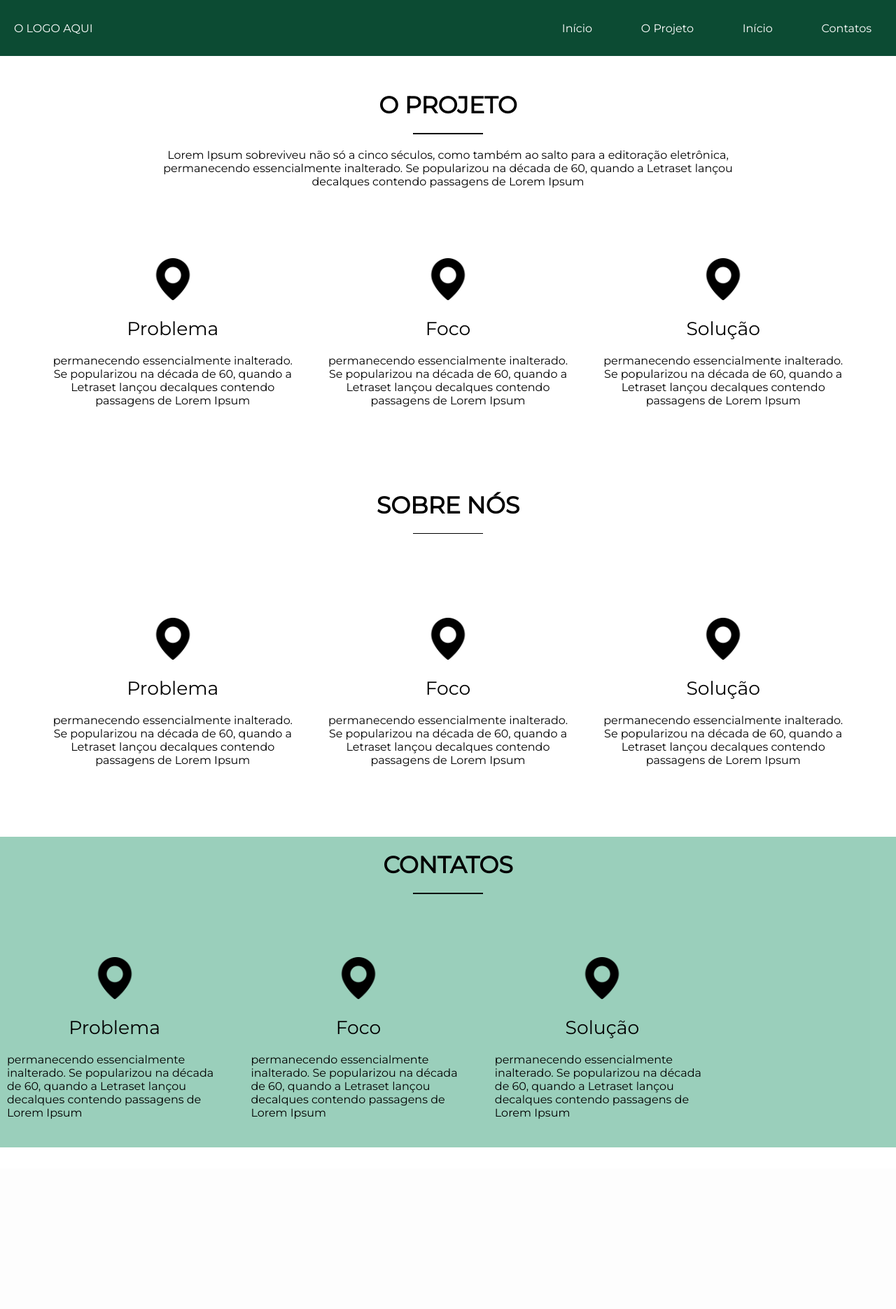
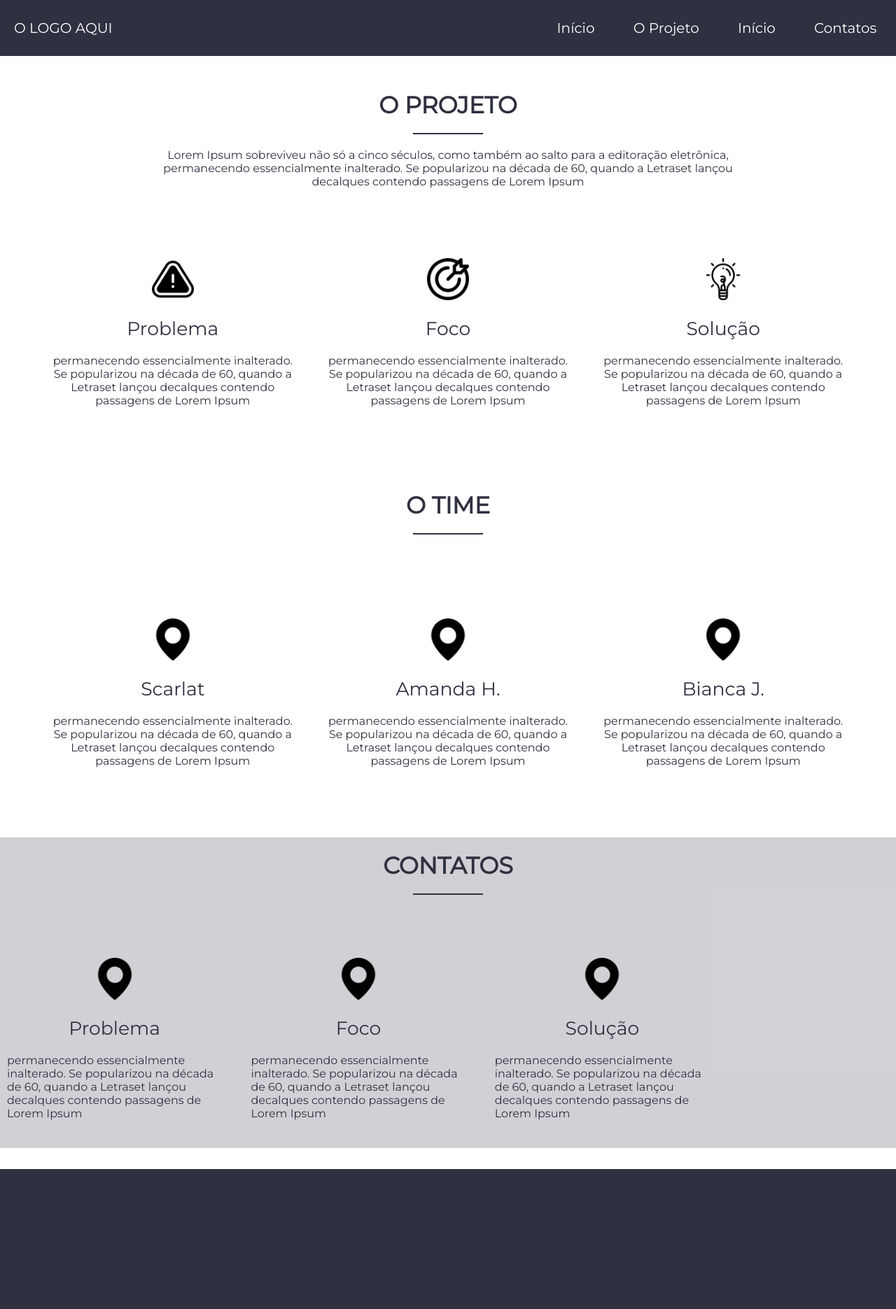
Before and after one commit to AmandaHenrique/demoday-django, a Django app: page / in a window 1280 px wide. Shown: the whole page at 70% size. Before the commit the page ends 1640 px from the top, so only its background shows below. Run offline with Django 3.2, Linux system fonts and the light colour scheme.

Commit message:
Adicao footer e mudanca de cores

```diff
--- a/app/static/style.css
+++ b/app/static/style.css
@@ -6,6 +6,7 @@
 
 body{
     margin: 0;
+    color: #2f3040;
 }
 div.container{
     display: flex;
@@ -16,12 +17,11 @@ div.container{
 a{
     text-decoration: none;
     color: white;
-    font-size: 12pt;
-    font-family: 'Montserrat', sans-serif;
+    font-size: 15pt;
 }
 
 a:hover{
-    color: #44B78B;
+    color: rgb(241, 140, 24);
 }
 
 ul{
@@ -33,7 +33,7 @@ ul{
 nav{
     display: flex;
     justify-content: space-between;
-    background-color: #0C4B33;
+    background-color: #2f3040;
     height: 80px;
     align-items: center;
 
@@ -89,9 +89,6 @@ span {
 
 
 
-
-
-
 /*SECTION DE PROJETO*/
 section{
     width: 90%;
@@ -136,7 +133,7 @@ section div{
 /*SECTION DE CONTATOS*/
 
 #contatos{
-    background-color: rgb(154, 207, 187);
+    background-color: #2f304038;
     width: 100%;
 
 }
@@ -147,11 +144,31 @@ section div{
 
 
 
+/*footer*/
+
+footer{
+    width: 100%;
+    height: 200px;
+    background-color: #2f3040;
+}
 
 
 
 
 
+
+
+
+
+
+
+
+
+
+
+
+
+/*NAO MEXER, CRIAR EM CIMA*/
 
 h4{
     font-weight: 100;
@@ -169,8 +186,8 @@ h3{
 hr{
     margin-bottom: 20px;
     width: 100px;
-    height: 1.5px;
-    background-color: black;
+    height: 2px;
+    background-color: #2f3040;
     border: none;
 
 }
--- a/app/templates/index.html
+++ b/app/templates/index.html
@@ -46,21 +46,20 @@
         <div class="conteudo">
 
             <div>
-                <i><img src="{% static 'placeholder.png'%}" alt=""></i>
+                <i><img src="{% static 'problem.png'%}" alt=""></i>
                 <h4>Problema</h4>
                 <p> permanecendo essencialmente inalterado. Se popularizou na década de 60, quando a Letraset lançou decalques contendo passagens de Lorem Ipsum</p>
-
             </div>
 
             <div>
-                <i><img src="{% static 'placeholder.png'%}" alt=""></i>
+                <i><img src="{% static 'target.png'%}" alt=""></i>
                 <h4>Foco</h4>
                 <p> permanecendo essencialmente inalterado. Se popularizou na década de 60, quando a Letraset lançou decalques contendo passagens de Lorem Ipsum</p>
 
             </div>
 
             <div>
-                <i><img src="{% static 'placeholder.png'%}" alt=""></i>
+                <i><img src="{% static 'lamp.png'%}" alt=""></i>
                 <h4>Solução</h4>
                 <p> permanecendo essencialmente inalterado. Se popularizou na década de 60, quando a Letraset lançou decalques contendo passagens de Lorem Ipsum</p>
 
@@ -75,7 +74,7 @@
 
 <section id="sobre-nos">
         <div>
-            <h3>sobre nós</h3>
+            <h3>o time</h3>
             <hr>
         </div>
     </section>
@@ -86,21 +85,21 @@
 
             <div>
                 <i><img src="{% static 'placeholder.png'%}" alt=""></i>
-                <h4>Problema</h4>
+                <h4>Scarlat</h4>
                 <p> permanecendo essencialmente inalterado. Se popularizou na década de 60, quando a Letraset lançou decalques contendo passagens de Lorem Ipsum</p>
 
             </div>
 
             <div>
                 <i><img src="{% static 'placeholder.png'%}" alt=""></i>
-                <h4>Foco</h4>
+                <h4>Amanda H.</h4>
                 <p> permanecendo essencialmente inalterado. Se popularizou na década de 60, quando a Letraset lançou decalques contendo passagens de Lorem Ipsum</p>
 
             </div>
 
             <div>
                 <i><img src="{% static 'placeholder.png'%}" alt=""></i>
-                <h4>Solução</h4>
+                <h4>Bianca J.</h4>
                 <p> permanecendo essencialmente inalterado. Se popularizou na década de 60, quando a Letraset lançou decalques contendo passagens de Lorem Ipsum</p>
 
             </div>
@@ -142,6 +141,15 @@
         </div>
 </section>
 
+<footer>
+    <div>
+
+    </div>
+
+    <div id="midias">
+
+    </div>
+</footer>
 
 
 {% endblock %}
```
Also changed, not shown: app/static/1.jpg (added), app/static/lamp.png (added), app/static/problem.png (added), app/static/target.png (added).
